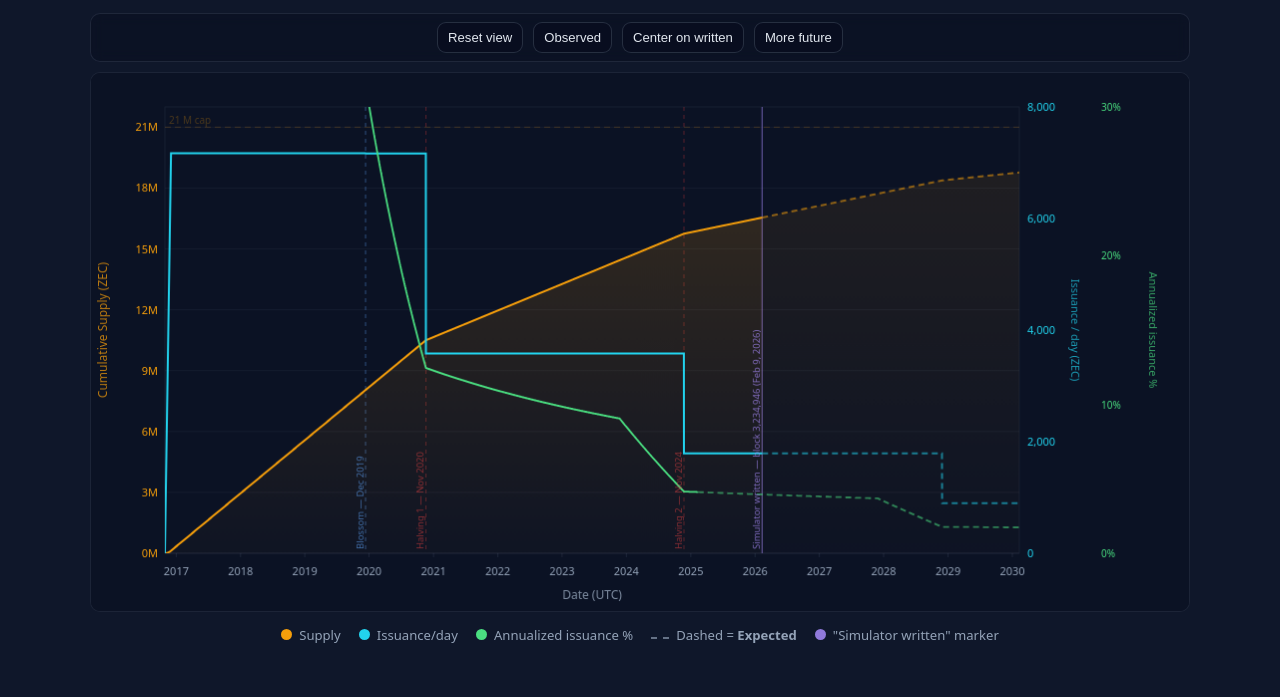
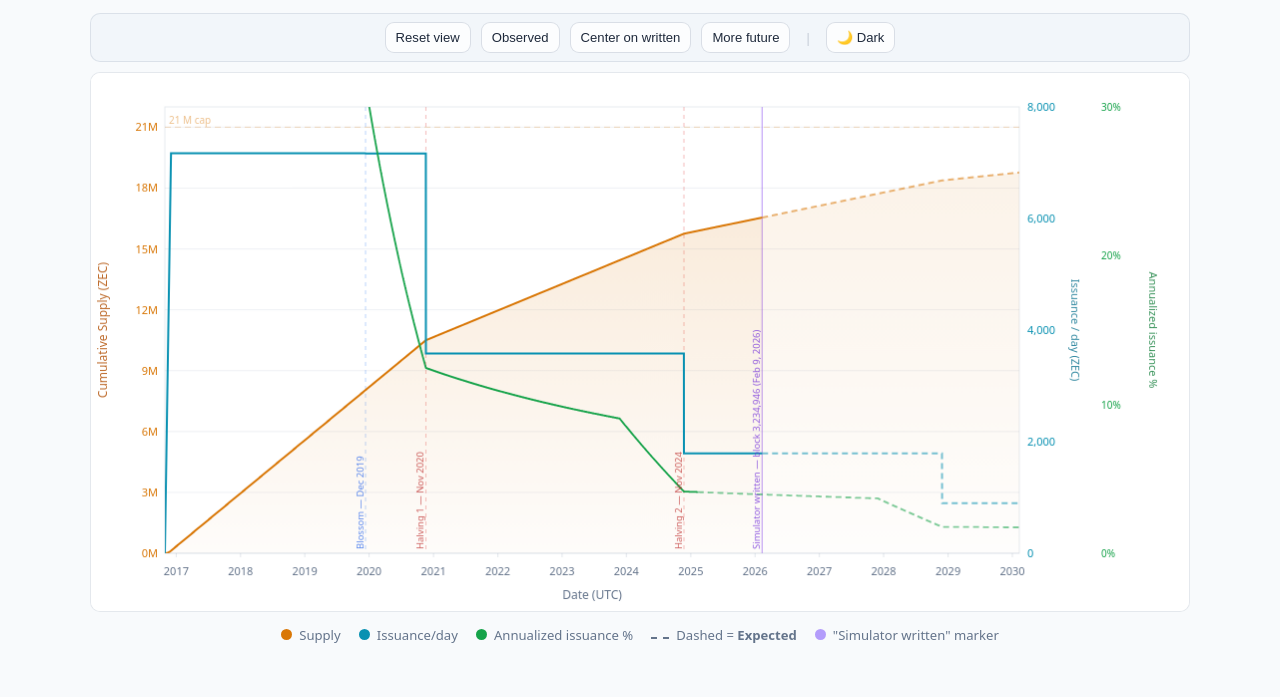
Before and after one commit to zooko/zcash-network-sustainability-simulator, a plain HTML site: page index.html in a window 1280 px wide. Shown: the part 103-800 px from the top of the page. Drawn offline with Linux system fonts and the light colour scheme.

Commit message:
Add light mode with theme toggle
- Add theme toggle button that switches between light and dark modes
- Respect system preference (prefers-color-scheme) as default
- Persist user choice in localStorage
- Update all canvas drawing colors to be theme-aware
- Define complete color palettes for both themes with appropriate contrast

```diff
--- a/index.html
+++ b/index.html
@@ -19,6 +19,41 @@
       --eventObs:  rgba(96,165,250,0.45);
       --eventHalv: rgba(239,68,68,0.35);
       --written:   rgba(167,139,250,0.65);
+      --controlsBg: rgba(2,6,23,0.25);
+      --controlsBorder: rgba(148,163,184,0.15);
+      --btnBg: rgba(2,6,23,0.25);
+      --btnBorder: rgba(148,163,184,0.22);
+      --btnHover: rgba(148,163,184,0.4);
+      --tooltipBg: rgba(15,23,42,0.98);
+      --tooltipBorder: rgba(148,163,184,0.25);
+      --gridLine: rgba(148,163,184,0.08);
+      --capLine: rgba(245,158,11,0.20);
+      --frameBorder: rgba(148,163,184,0.10);
+    }
+    [data-theme="light"]{
+      --bg: #f8fafc;
+      --fg: #1e293b;
+      --muted: #64748b;
+      --panel: #ffffff;
+      --supplyObs: #d97706;
+      --issObs:    #0891b2;
+      --supplyExp: rgba(217,119,6,0.55);
+      --issExp:    rgba(8,145,178,0.55);
+      --annualObs: #16a34a;
+      --annualExp: rgba(22,163,74,0.55);
+      --eventObs:  rgba(59,130,246,0.35);
+      --eventHalv: rgba(220,38,38,0.30);
+      --written:   rgba(124,58,237,0.55);
+      --controlsBg: rgba(241,245,249,0.85);
+      --controlsBorder: rgba(148,163,184,0.25);
+      --btnBg: rgba(255,255,255,0.8);
+      --btnBorder: rgba(148,163,184,0.35);
+      --btnHover: rgba(148,163,184,0.55);
+      --tooltipBg: rgba(255,255,255,0.98);
+      --tooltipBorder: rgba(148,163,184,0.35);
+      --gridLine: rgba(148,163,184,0.12);
+      --capLine: rgba(217,119,6,0.25);
+      --frameBorder: rgba(148,163,184,0.18);
     }
     * { margin:0; padding:0; box-sizing: border-box; }
     body {
@@ -38,20 +73,20 @@
       width:min(1100px,96vw); display:flex; gap:10px; flex-wrap:wrap;
       align-items:center; justify-content:center; color:var(--muted);
       font-size:0.82rem; padding:8px 10px;
-      border:1px solid rgba(148,163,184,0.15); border-radius:10px;
-      background:rgba(2,6,23,0.25); backdrop-filter:blur(6px);
+      border:1px solid var(--controlsBorder); border-radius:10px;
+      background:var(--controlsBg); backdrop-filter:blur(6px);
     }
     .controls .btn {
       cursor:pointer; user-select:none;
-      border:1px solid rgba(148,163,184,0.22); background:rgba(2,6,23,0.25);
+      border:1px solid var(--btnBorder); background:var(--btnBg);
       color:var(--fg); padding:7px 10px; border-radius:9px; font-size:0.82rem;
     }
-    .controls .btn:hover { border-color:rgba(148,163,184,0.4); }
+    .controls .btn:hover { border-color:var(--btnHover); }
     .controls .btn:active { transform:translateY(1px); }
     .controls .sep { opacity:0.35; padding:0 4px; }
     canvas {
       width:min(1100px,96vw); height:auto; border-radius:10px;
-      background:var(--panel); border:1px solid rgba(148,163,184,0.12);
+      background:var(--panel); border:1px solid var(--controlsBorder);
       touch-action:none;
     }
     .legend {
@@ -61,19 +96,19 @@
     }
     .legend .sw { width:11px; height:11px; border-radius:999px; display:inline-block; margin-right:7px; }
     .legend .dash {
-      width:18px; height:0; border-top:2px dashed rgba(148,163,184,0.65);
+      width:18px; height:0; border-top:2px dashed var(--muted);
       display:inline-block; transform:translateY(-1px); margin-right:7px;
     }
     #tooltip {
-      position:fixed; display:none; background:rgba(15,23,42,0.98);
-      color:var(--fg); border:1px solid rgba(148,163,184,0.25);
+      position:fixed; display:none; background:var(--tooltipBg);
+      color:var(--fg); border:1px solid var(--tooltipBorder);
       border-radius:9px; padding:10px 12px; font-size:0.80rem;
       pointer-events:none; z-index:100; line-height:1.45;
-      min-width:280px; box-shadow:0 10px 28px rgba(0,0,0,0.35);
+      min-width:280px; box-shadow:0 10px 28px rgba(0,0,0,0.15);
     }
-    .tt-muted { color:rgba(148,163,184,0.95); }
-    .tt-obs { color:rgba(34,197,94,0.95); font-weight:650; }
-    .tt-exp { color:rgba(245,158,11,0.95); font-weight:650; }
+    .tt-muted { color:var(--muted); }
+    .tt-obs { color:var(--annualObs); font-weight:650; }
+    .tt-exp { color:var(--supplyObs); font-weight:650; }
 
     @media (max-width: 600px) {
       body { padding: 10px; gap: 6px; }
@@ -97,6 +132,8 @@
     <button class="btn" id="btnObserved">Observed</button>
     <button class="btn" id="btnWritten">Center on written</button>
     <button class="btn" id="btnFuture">More future</button>
+    <span class="sep">|</span>
+    <button class="btn" id="btnTheme">☀️ Light</button>
   </div>
   <canvas id="chart" width="1100" height="540"></canvas>
   <div class="legend">
@@ -109,6 +146,66 @@
   <div id="tooltip"></div>
 
 <script>
+/* ==================================================================
+   Theme management
+   ================================================================== */
+const themes = {
+  dark: {
+    panel: "#0b1224",
+    supplyObs: "#f59e0b", supplyExp: "rgba(245,158,11,0.55)",
+    issObs: "#22d3ee", issExp: "rgba(34,211,238,0.55)",
+    annualObs: "#4ade80", annualExp: "rgba(74,222,128,0.55)",
+    eventBlossom: "rgba(96,165,250,0.45)", eventHalv: "rgba(239,68,68,0.35)",
+    written: "rgba(167,139,250,0.65)",
+    grid: "rgba(148,163,184,0.08)", capLine: "rgba(245,158,11,0.20)", capText: "rgba(245,158,11,0.28)",
+    frame: "rgba(148,163,184,0.10)", axisText: "#94a3b8", axisTickLine: "rgba(148,163,184,0.15)",
+    supplyAxisLabel: "rgba(245,158,11,0.75)", issAxisLabel: "rgba(34,211,238,0.72)", annAxisLabel: "rgba(74,222,128,0.72)",
+    blossomLabel: "rgba(96,165,250,0.62)", halvLabel: "rgba(239,68,68,0.55)", writtenLabel: "rgba(167,139,250,0.72)",
+    supplyFillObs: ["rgba(245,158,11,0.20)","rgba(245,158,11,0.02)"],
+    supplyFillExp: ["rgba(245,158,11,0.10)","rgba(245,158,11,0.01)"],
+  },
+  light: {
+    panel: "#ffffff",
+    supplyObs: "#d97706", supplyExp: "rgba(217,119,6,0.55)",
+    issObs: "#0891b2", issExp: "rgba(8,145,178,0.55)",
+    annualObs: "#16a34a", annualExp: "rgba(22,163,74,0.55)",
+    eventBlossom: "rgba(59,130,246,0.35)", eventHalv: "rgba(220,38,38,0.30)",
+    written: "rgba(124,58,237,0.55)",
+    grid: "rgba(148,163,184,0.15)", capLine: "rgba(217,119,6,0.25)", capText: "rgba(217,119,6,0.45)",
+    frame: "rgba(148,163,184,0.22)", axisText: "#64748b", axisTickLine: "rgba(148,163,184,0.25)",
+    supplyAxisLabel: "rgba(180,83,9,0.85)", issAxisLabel: "rgba(14,116,144,0.85)", annAxisLabel: "rgba(21,128,61,0.85)",
+    blossomLabel: "rgba(37,99,235,0.75)", halvLabel: "rgba(185,28,28,0.70)", writtenLabel: "rgba(109,40,217,0.75)",
+    supplyFillObs: ["rgba(217,119,6,0.18)","rgba(217,119,6,0.02)"],
+    supplyFillExp: ["rgba(217,119,6,0.10)","rgba(217,119,6,0.01)"],
+  }
+};
+
+let currentTheme = "dark";
+function getTheme() { return themes[currentTheme]; }
+
+function initTheme() {
+  const stored = localStorage.getItem("theme");
+  if (stored === "light" || stored === "dark") {
+    currentTheme = stored;
+  } else if (window.matchMedia("(prefers-color-scheme: light)").matches) {
+    currentTheme = "light";
+  }
+  applyTheme();
+}
+
+function applyTheme() {
+  document.documentElement.setAttribute("data-theme", currentTheme);
+  const btn = document.getElementById("btnTheme");
+  if (btn) btn.textContent = currentTheme === "dark" ? "☀️ Light" : "🌙 Dark";
+}
+
+function toggleTheme() {
+  currentTheme = currentTheme === "dark" ? "light" : "dark";
+  localStorage.setItem("theme", currentTheme);
+  applyTheme();
+  requestDraw();
+}
+
 /* ==================================================================
    Time anchors — observed on-chain timestamps at known block heights
    ================================================================== */
@@ -496,7 +593,8 @@ function draw() {
   const PH = CSS_H - MG.top - MG.bottom;
   Object.assign(layout, { CSS_W, CSS_H, MG, PW, PH });
 
-  ctx.fillStyle = "#0b1224";
+  const T = getTheme();
+  ctx.fillStyle = T.panel;
   ctx.fillRect(0, 0, CSS_W, CSS_H);
 
   /* fixed y-axis ranges */
@@ -510,17 +608,17 @@ function draw() {
   const yAP = p => MG.top + PH - (p / yAnnMax) * PH;
 
   /* ---- grid ---- */
-  ctx.strokeStyle = "rgba(148,163,184,0.08)"; ctx.lineWidth = 1;
+  ctx.strokeStyle = T.grid; ctx.lineWidth = 1;
   for (let s = 0; s <= ySupMax; s += 3_000_000) {
     ctx.beginPath(); ctx.moveTo(MG.left, ySP(s));
     ctx.lineTo(MG.left + PW, ySP(s)); ctx.stroke();
   }
 
   /* 21M cap */
-  ctx.setLineDash([6,4]); ctx.strokeStyle = "rgba(245,158,11,0.20)";
+  ctx.setLineDash([6,4]); ctx.strokeStyle = T.capLine;
   ctx.beginPath(); ctx.moveTo(MG.left, ySP(21e6));
   ctx.lineTo(MG.left + PW, ySP(21e6)); ctx.stroke(); ctx.setLineDash([]);
-  ctx.fillStyle = "rgba(245,158,11,0.28)";
+  ctx.fillStyle = T.capText;
   ctx.font = isNarrow ? "8px system-ui" : "10px system-ui";
   ctx.textAlign = "left"; ctx.fillText("21 M cap", MG.left + 4, ySP(21e6) - 3);
 
@@ -536,10 +634,10 @@ function draw() {
     ctx.beginPath(); ctx.moveTo(xP(t), MG.top); ctx.lineTo(xP(t), MG.top + PH); ctx.stroke();
     ctx.restore();
   }
-  vline(TIME_ANCHORS[1].time, "rgba(96,165,250,0.45)", true);
-  vline(TIME_ANCHORS[2].time, "rgba(239,68,68,0.35)", true);
-  vline(TIME_ANCHORS[3].time, "rgba(239,68,68,0.35)", true);
-  vline(writtenTime, "rgba(167,139,250,0.65)", false);
+  vline(TIME_ANCHORS[1].time, T.eventBlossom, true);
+  vline(TIME_ANCHORS[2].time, T.eventHalv, true);
+  vline(TIME_ANCHORS[3].time, T.eventHalv, true);
+  vline(writtenTime, T.written, false);
 
   /* ---- visible data slice ---- */
   const pad = 2 * (view.tMax - view.tMin);
@@ -587,13 +685,11 @@ function draw() {
     });
   }
 
-  fillArea(D, WRITTEN_HEIGHT, p => ySP(p.supply),
-    ["rgba(245,158,11,0.20)","rgba(245,158,11,0.02)"],
-    ["rgba(245,158,11,0.10)","rgba(245,158,11,0.01)"]);
+  fillArea(D, WRITTEN_HEIGHT, p => ySP(p.supply), T.supplyFillObs, T.supplyFillExp);
 
-  drawSplit(D, WRITTEN_HEIGHT, p => ySP(p.supply), "#f59e0b", "rgba(245,158,11,0.55)", 2);
-  drawSplit(D, WRITTEN_HEIGHT, p => yIP(p.issDay), "#22d3ee", "rgba(34,211,238,0.55)", 2);
-  drawSplit(D, ANNUAL_PCT_SPLIT_HEIGHT, p => yAP(p.annualPct), "#4ade80", "rgba(74,222,128,0.55)", 1.8);
+  drawSplit(D, WRITTEN_HEIGHT, p => ySP(p.supply), T.supplyObs, T.supplyExp, 2);
+  drawSplit(D, WRITTEN_HEIGHT, p => yIP(p.issDay), T.issObs, T.issExp, 2);
+  drawSplit(D, ANNUAL_PCT_SPLIT_HEIGHT, p => yAP(p.annualPct), T.annualObs, T.annualExp, 1.8);
 
   /* ---- event labels (inside clip) ---- */
   function evLabel(t, label, color) {
@@ -604,21 +700,21 @@ function draw() {
     ctx.fillText(label,0,0); ctx.restore();
   }
   if (isNarrow) {
-    evLabel(TIME_ANCHORS[1].time, "Blossom", "rgba(96,165,250,0.62)");
-    evLabel(TIME_ANCHORS[2].time, "Halving 1", "rgba(239,68,68,0.55)");
-    evLabel(TIME_ANCHORS[3].time, "Halving 2", "rgba(239,68,68,0.55)");
-    evLabel(writtenTime, "Written", "rgba(167,139,250,0.72)");
+    evLabel(TIME_ANCHORS[1].time, "Blossom", T.blossomLabel);
+    evLabel(TIME_ANCHORS[2].time, "Halving 1", T.halvLabel);
+    evLabel(TIME_ANCHORS[3].time, "Halving 2", T.halvLabel);
+    evLabel(writtenTime, "Written", T.writtenLabel);
   } else {
-    evLabel(TIME_ANCHORS[1].time, "Blossom — Dec 2019", "rgba(96,165,250,0.62)");
-    evLabel(TIME_ANCHORS[2].time, "Halving 1 — Nov 2020", "rgba(239,68,68,0.55)");
-    evLabel(TIME_ANCHORS[3].time, "Halving 2 — Nov 2024", "rgba(239,68,68,0.55)");
-    evLabel(writtenTime, `Simulator written — block ${WRITTEN_HEIGHT.toLocaleString()} (${fmtDate(writtenTime)})`, "rgba(167,139,250,0.72)");
+    evLabel(TIME_ANCHORS[1].time, "Blossom — Dec 2019", T.blossomLabel);
+    evLabel(TIME_ANCHORS[2].time, "Halving 1 — Nov 2020", T.halvLabel);
+    evLabel(TIME_ANCHORS[3].time, "Halving 2 — Nov 2024", T.halvLabel);
+    evLabel(writtenTime, `Simulator written — block ${WRITTEN_HEIGHT.toLocaleString()} (${fmtDate(writtenTime)})`, T.writtenLabel);
   }
 
   ctx.restore(); /* end clip */
 
   /* ---- left axis: Supply ---- */
-  ctx.fillStyle = "#f59e0b";
+  ctx.fillStyle = T.supplyObs;
   ctx.font = isNarrow ? "9px system-ui" : "11px system-ui";
   ctx.textAlign = "right";
   for (let s = 0; s <= ySupMax; s += 3e6)
@@ -626,12 +722,12 @@ function draw() {
 
   if (!isNarrow) {
     ctx.save(); ctx.translate(16, MG.top+PH/2); ctx.rotate(-Math.PI/2);
-    ctx.fillStyle="rgba(245,158,11,0.75)"; ctx.font="12px system-ui"; ctx.textAlign="center";
+    ctx.fillStyle=T.supplyAxisLabel; ctx.font="12px system-ui"; ctx.textAlign="center";
     ctx.fillText("Cumulative Supply (ZEC)",0,0); ctx.restore();
   }
 
   /* ---- right axis 1: Issuance/day ---- */
-  ctx.fillStyle="#22d3ee";
+  ctx.fillStyle=T.issObs;
   ctx.font = isNarrow ? "8px system-ui" : "11px system-ui";
   ctx.textAlign="left";
   for (let v=0; v<=yIssDayMax; v+=2000) {
@@ -641,14 +737,14 @@ function draw() {
 
   if (!isNarrow) {
     ctx.save(); ctx.translate(MG.left+PW+52, MG.top+PH/2); ctx.rotate(Math.PI/2);
-    ctx.fillStyle="rgba(34,211,238,0.72)"; ctx.font="11px system-ui"; ctx.textAlign="center";
+    ctx.fillStyle=T.issAxisLabel; ctx.font="11px system-ui"; ctx.textAlign="center";
     ctx.fillText("Issuance / day (ZEC)",0,0); ctx.restore();
 
     /* ---- right axis 2: Annualized % (wide only) ---- */
-    ctx.fillStyle="#4ade80"; ctx.font="10px system-ui"; ctx.textAlign="left";
+    ctx.fillStyle=T.annualObs; ctx.font="10px system-ui"; ctx.textAlign="left";
     for (let p=0; p<=yAnnMax; p+=10) ctx.fillText(p+"%", MG.left+PW+82, yAP(p)+4);
     ctx.save(); ctx.translate(MG.left+PW+130, MG.top+PH/2); ctx.rotate(Math.PI/2);
-    ctx.fillStyle="rgba(74,222,128,0.72)"; ctx.font="11px system-ui"; ctx.textAlign="center";
+    ctx.fillStyle=T.annAxisLabel; ctx.font="11px system-ui"; ctx.textAlign="center";
     ctx.fillText("Annualized issuance %",0,0); ctx.restore();
   }
 
@@ -662,24 +758,24 @@ function draw() {
   else if (pixPerYear < 35) step = 5;
   else if (pixPerYear < 55) step = 2;
 
-  ctx.fillStyle="#94a3b8";
+  ctx.fillStyle=T.axisText;
   ctx.font = isNarrow ? "9px system-ui" : "11px system-ui";
   ctx.textAlign="center";
   for (let yr = startYr - (startYr % step); yr <= endYr + step; yr += step) {
     const t = Date.UTC(yr,0,1);
     if (t < view.tMin || t > view.tMax) continue;
     const xx = xP(t);
-    ctx.strokeStyle="rgba(148,163,184,0.15)"; ctx.lineWidth=1;
+    ctx.strokeStyle=T.axisTickLine; ctx.lineWidth=1;
     ctx.beginPath(); ctx.moveTo(xx,MG.top+PH); ctx.lineTo(xx,MG.top+PH+4); ctx.stroke();
     ctx.fillText(String(yr), xx, MG.top+PH + (isNarrow ? 16 : 22));
   }
   if (!isNarrow) {
-    ctx.font="12px system-ui"; ctx.fillStyle="rgba(148,163,184,0.85)";
+    ctx.font="12px system-ui"; ctx.fillStyle=T.axisText;
     ctx.fillText("Date (UTC)", MG.left+PW/2, MG.top+PH+46);
   }
 
   /* frame */
-  ctx.strokeStyle="rgba(148,163,184,0.10)"; ctx.lineWidth=1;
+  ctx.strokeStyle=T.frame; ctx.lineWidth=1;
   ctx.strokeRect(MG.left, MG.top, PW, PH);
 }
 
@@ -755,9 +851,12 @@ document.getElementById("btnFuture").addEventListener("click", () => {
   clampView(); requestDraw(); requestComputeForView();
 });
 
+document.getElementById("btnTheme").addEventListener("click", () => toggleTheme());
+
 /* ==================================================================
    Boot
    ================================================================== */
+initTheme();
 clampView();
 targetHeightWanted = Math.max(0, Math.ceil(timeToHeight(view.tMax + ONE_YEAR_MS)) + 10_000);
 requestDraw();
```
